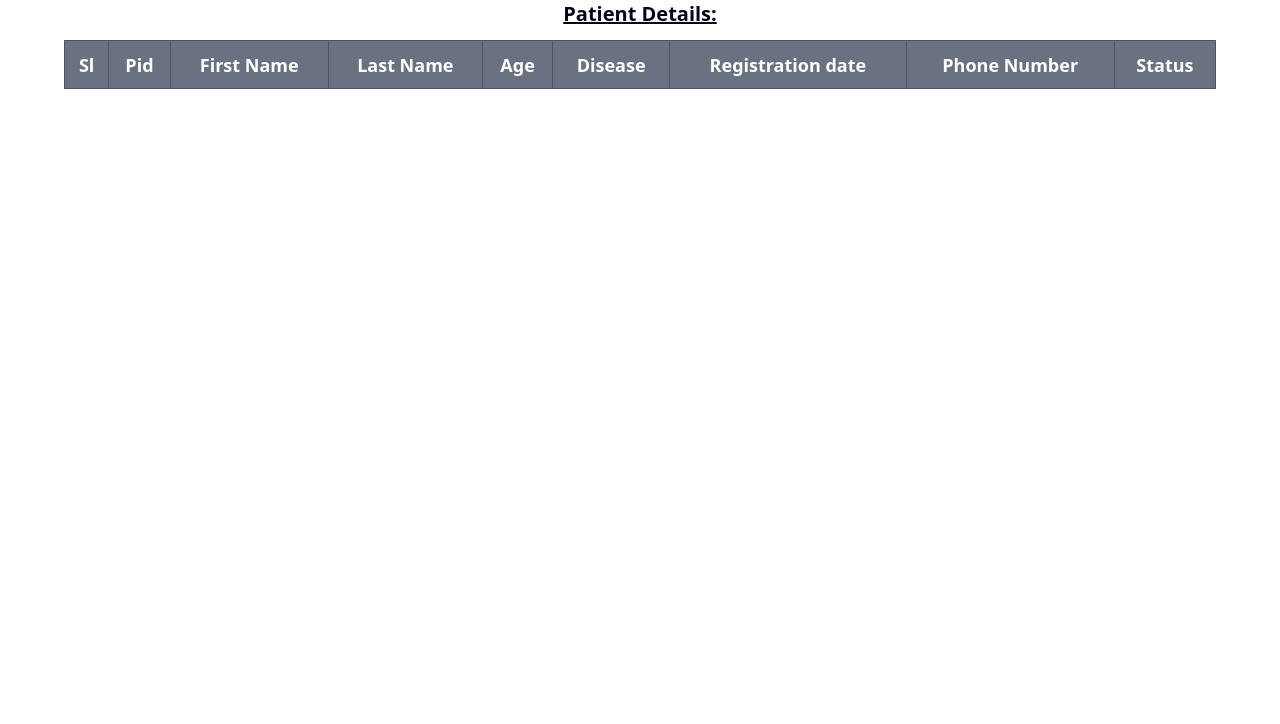
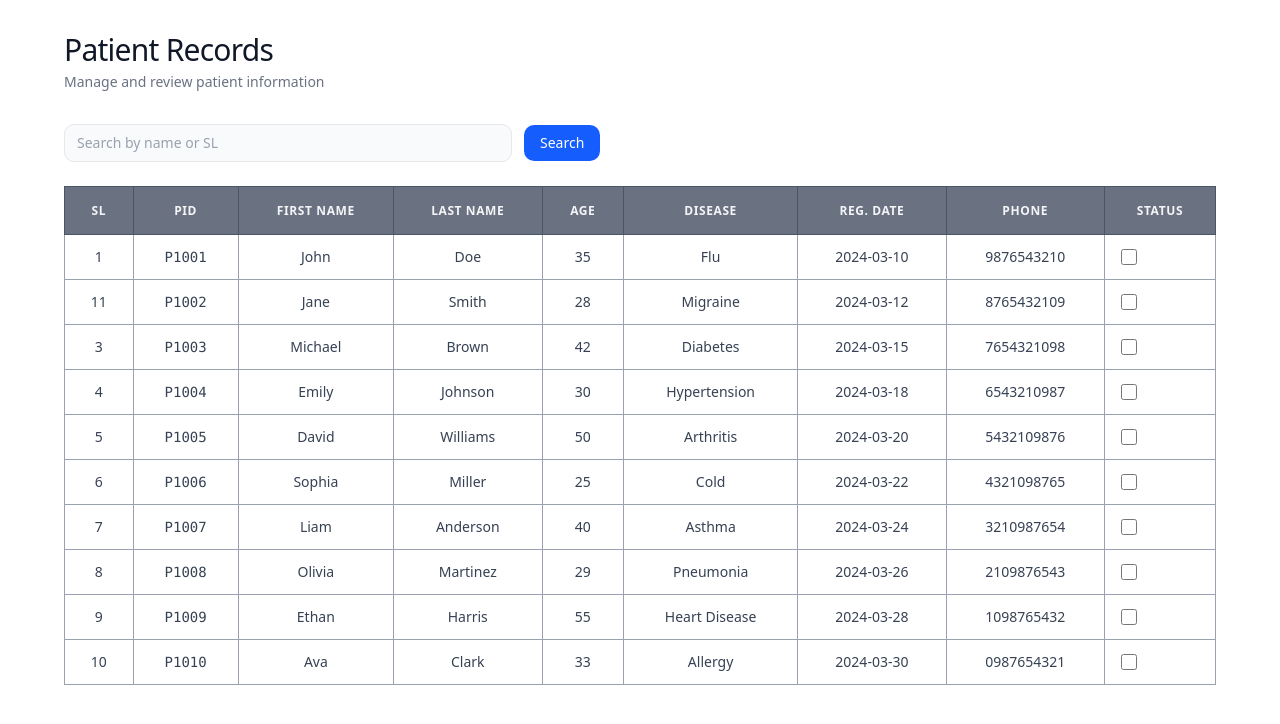
Before and after one commit to Lincoln-Laishram/Registration-system, a React (Vite) app in the folder frontend/: page /patienttable in a window 1280 px wide. Shown: the top 724 px of the page. Built offline with nearby package versions, Linux system fonts and the light colour scheme.

Commit message:
add search with name and id in admin page

```diff
--- a/frontend/src/Pages/Home.jsx
+++ b/frontend/src/Pages/Home.jsx
@@ -7,6 +7,7 @@ import {
   HandleUpdate,
 } from "@/func/Functionality";
     // Check for empty values
+
 export const Register = () => {
   const [inpt, setInpt] = useState({
     patientFirstName: "",
--- a/frontend/src/Pages/PatientTable.jsx
+++ b/frontend/src/Pages/PatientTable.jsx
@@ -10,92 +10,272 @@ import {
 import { FaRegTrashCan } from "react-icons/fa6";
 
 export const PatientTable = () => {
-    const [datas, setDatas] = useState([]);
-    const [toggleRows, setToggleRows] = useState({}); // Track state per row
+  // const [datas, setDatas] = useState([]);
+  const [searchName, setSearchName] = useState("");
 
-    useEffect(() => {
-        const fetchData = async () => {
-            try {
-                const response = await fetch(`http://localhost:${import.meta.env.VITE_PORT}/patients`);
-                if (!response.ok) {
-                    throw new Error(`HTTP error! Status: ${response.status}`);
-                }
-                const data = await response.json();
-                setDatas(data);
-                console.log(data);
-            } catch (error) {
-                console.error("Error:", error);
-            }
-        };
-        fetchData();
-    }, []);
+  let patients = [
+    {
+      sl: 1,
+      pid: "P1001",
+      firstName: "John",
+      lastName: "Doe",
+      age: 35,
+      disease: "Flu",
+      registrationDate: "2024-03-10",
+      phoneNumber: "9876543210",
+      status: "Admitted",
+    },
+    {
+      sl: 11,
+      pid: "P1002",
+      firstName: "Jane",
+      lastName: "Smith",
+      age: 28,
+      disease: "Migraine",
+      registrationDate: "2024-03-12",
+      phoneNumber: "8765432109",
+      status: "Discharged",
+    },
+    {
+      sl: 3,
+      pid: "P1003",
+      firstName: "Michael",
+      lastName: "Brown",
+      age: 42,
+      disease: "Diabetes",
+      registrationDate: "2024-03-15",
+      phoneNumber: "7654321098",
+      status: "Under Treatment",
+    },
+    {
+      sl: 4,
+      pid: "P1004",
+      firstName: "Emily",
+      lastName: "Johnson",
+      age: 30,
+      disease: "Hypertension",
+      registrationDate: "2024-03-18",
+      phoneNumber: "6543210987",
+      status: "Admitted",
+    },
+    {
+      sl: 5,
+      pid: "P1005",
+      firstName: "David",
+      lastName: "Williams",
+      age: 50,
+      disease: "Arthritis",
+      registrationDate: "2024-03-20",
+      phoneNumber: "5432109876",
+      status: "Discharged",
+    },
+    {
+      sl: 6,
+      pid: "P1006",
+      firstName: "Sophia",
+      lastName: "Miller",
+      age: 25,
+      disease: "Cold",
+      registrationDate: "2024-03-22",
+      phoneNumber: "4321098765",
+      status: "Under Treatment",
+    },
+    {
+      sl: 7,
+      pid: "P1007",
+      firstName: "Liam",
+      lastName: "Anderson",
+      age: 40,
+      disease: "Asthma",
+      registrationDate: "2024-03-24",
+      phoneNumber: "3210987654",
+      status: "Admitted",
+    },
+    {
+      sl: 8,
+      pid: "P1008",
+      firstName: "Olivia",
+      lastName: "Martinez",
+      age: 29,
+      disease: "Pneumonia",
+      registrationDate: "2024-03-26",
+      phoneNumber: "2109876543",
+      status: "Discharged",
+    },
+    {
+      sl: 9,
+      pid: "P1009",
+      firstName: "Ethan",
+      lastName: "Harris",
+      age: 55,
+      disease: "Heart Disease",
+      registrationDate: "2024-03-28",
+      phoneNumber: "1098765432",
+      status: "Under Treatment",
+    },
+    {
+      sl: 10,
+      pid: "P1010",
+      firstName: "Ava",
+      lastName: "Clark",
+      age: 33,
+      disease: "Allergy",
+      registrationDate: "2024-03-30",
+      phoneNumber: "0987654321",
+      status: "Admitted",
+    },
+  ];
+  const [filteredPatients, setFilteredPatients] = useState(patients);
 
-    // Function to toggle delete icon visibility for a specific row
+  const [toggleRows, setToggleRows] = useState({});
+
+  // useEffect(() => {
+  //   const fetchData = async () => {
+  //     try {
+  //       const response = await fetch(
+  //         `http://localhost:${import.meta.env.VITE_PORT}/patients`
+  //       );
+  //       if (!response.ok) {
+  //         throw new Error(`HTTP error! Status: ${response.status}`);
+  //       }
+  //       const data = await response.json();
+  //       setDatas(data);
+  //       console.log(data);
+  //     } catch (error) {
+  //       console.error("Error:", error);
+  //     }
+  //   };
+  //   fetchData();
+  // }, []);
+
   const handleToggle = (id) => {
     setToggleRows((prev) => ({
       ...prev,
-            [id]: !prev[id], // Toggle the specific row's state
+      [id]: !prev[id],
     }));
   };
 
-    const HandleDelete = async (id) => {
-        try {
-            const response = await fetch(`http://localhost:${import.meta.env.VITE_PORT}/patients/${id}`, {
-                method: 'DELETE',
-            });
-            if (!response.ok) {
-                throw new Error(`HTTP error! Status: ${response.status}`);
-            }
-            setDatas((prev) => prev.filter((patient) => patient.patient_id !== id));
-        } catch (error) {
-            console.error('Delete error:', error);
-        }
+  // const HandleDelete = async (id) => {
+  //   try {
+  //     const response = await fetch(
+  //       `http://localhost:${import.meta.env.VITE_PORT}/patients/${id}`,
+  //       {
+  //         method: "DELETE",
+  //       }
+  //     );
+  //     if (!response.ok) {
+  //       throw new Error(`HTTP error! Status: ${response.status}`);
+  //     }
+  //     setDatas((prev) => prev.filter((patient) => patient.patient_id !== id));
+  //   } catch (error) {
+  //     console.error("Delete error:", error);
+  //   }
+  // };
+
+  const handleSearch = (e) => {
+    const query = e.target.value.toLowerCase();
+    setSearchName(query);
+    setFilteredPatients(
+      patients.filter(
+        (patient) =>
+          patient.firstName.toLowerCase().includes(query) ||
+          patient.sl.toString().includes(query)
+      )
+    );
   };
 
   return (
-        <>
-            <h1 className="font-extrabold text-xl underline mb-3 text-center">
-                Patient Details:
+    <div className="max-w-7xl mx-auto py-8">
+      <header className="mb-8 ml-16">
+        <h1 className="text-3xl font-medium text-gray-900 tracking-tight">
+          Patient Records
         </h1>
-            <Table>
+        <p className="mt-1 text-sm text-gray-500">
+          Manage and review patient information
+        </p>
+      </header>
+
+      <div className="flex items-center gap-3 mb-6 ml-16">
+        <input
+          type="text"
+          className="flex-1 max-w-md px-3 py-2 bg-gray-50 border border-gray-200 rounded-lg text-sm text-gray-700 placeholder-gray-400 focus:outline-none focus:border-blue-500 transition-colors duration-150"
+          placeholder="Search by name or SL"
+          value={searchName}
+          onChange={handleSearch}
+        />
+        <button
+          className="px-4 py-2 bg-blue-600 text-white text-sm font-medium rounded-lg hover:bg-blue-700 focus:outline-none focus:ring-2 focus:ring-blue-500 focus:ring-offset-2 transition-all duration-150"
+          onClick={handleSearch}
+        >
+          Search
+        </button>
+      </div>
+
+      <section>
+        <Table className="min-w-full">
           <TableHeader>
-                    <TableRow>
-                        <TableHead>Sl</TableHead>
-                        <TableHead>Pid</TableHead>
-                        <TableHead>First Name</TableHead>
-                        <TableHead>Last Name</TableHead>
-                        <TableHead>Age</TableHead>
-                        <TableHead>Disease</TableHead>
-                        <TableHead>Registration date</TableHead>
-                        <TableHead>Phone Number</TableHead>
-                        <TableHead>Status</TableHead>
+            <TableRow className="bg-gray-50 border-b border-gray-200">
+              {[
+                "SL",
+                "PID",
+                "First Name",
+                "Last Name",
+                "Age",
+                "Disease",
+                "Reg. Date",
+                "Phone",
+                "Status",
+              ].map((header) => (
+                <TableHead
+                  key={header}
+                  className="py-3 px-4 text-xs font-semibold text-gray-100 uppercase tracking-wider text-center"
+                >
+                  {header}
+                </TableHead>
+              ))}
             </TableRow>
           </TableHeader>
           <TableBody>
-                    {datas.map((data, index) => (
-                        <TableRow key={data.patient_id}>
-                            <TableCell>{index + 1}</TableCell>
-                            <TableCell>{data.patient_id}</TableCell>
-                            <TableCell>{data.firstname}</TableCell>
-                            <TableCell>{data.lastname}</TableCell>
-                            <TableCell>{data.age}</TableCell>
-                            <TableCell>{data.disease}</TableCell>
-                            <TableCell>
-                                {new Date(data.date).toLocaleDateString("en-GB")}
+            {filteredPatients.map((patient) => (
+              <TableRow
+                key={patient.pid}
+                className="border-b border-gray-100 hover:bg-gray-50 transition-colors duration-100"
+              >
+                <TableCell className="py-3 px-4 text-sm text-gray-700">
+                  {patient.sl}
                 </TableCell>
-                            <TableCell>{data.phoneNumber}</TableCell>
-                            <TableCell>
-                                <div className="dark:bg-black/10 flex items-center justify-center gap-3">
-                                    <label className="text-white">
+                <TableCell className="py-3 px-4 text-sm text-gray-700 font-mono">
+                  {patient.pid}
+                </TableCell>
+                <TableCell className="py-3 px-4 text-sm text-gray-700">
+                  {patient.firstName}
+                </TableCell>
+                <TableCell className="py-3 px-4 text-sm text-gray-700">
+                  {patient.lastName}
+                </TableCell>
+                <TableCell className="py-3 px-4 text-sm text-gray-700">
+                  {patient.age}
+                </TableCell>
+                <TableCell className="py-3 px-4 text-sm text-gray-700">
+                  {patient.disease}
+                </TableCell>
+                <TableCell className="py-3 px-4 text-sm text-gray-700">
+                  {patient.registrationDate}
+                </TableCell>
+                <TableCell className="py-3 px-4 text-sm text-gray-700">
+                  {patient.phoneNumber}
+                </TableCell>
+                <TableCell className="py-3 px-4">
+                  <div className="flex items-center gap-3">
                     <input
-                                            className="dark:border-white-400/20 dark:scale-100 transition-all duration-500 ease-in-out dark:hover:scale-110 dark:checked:scale-100 w-8 h-8"
                       type="checkbox"
-                                            onChange={() => handleToggle(data.patient_id)}
+                      className="w-4 h-4 text-blue-600 border-gray-300 rounded focus:ring-0 focus:ring-offset-0 cursor-pointer"
+                      onChange={() => handleToggle(patient.pid)}
                     />
-                                    </label>
-                                    {toggleRows[data.patient_id] && (
-                                        <FaRegTrashCan className="text-2xl cursor-pointer text-red-700"
-                                            onClick={() => HandleDelete(data.patient_id)}
+                    {toggleRows[patient.pid] && (
+                      <FaRegTrashCan
+                        className="text-lg text-red-500 hover:text-red-600 cursor-pointer transition-colors duration-100"
+                        onClick={() => HandleDelete(patient.pid)}
                       />
                     )}
                   </div>
@@ -104,6 +284,7 @@ export const PatientTable = () => {
             ))}
           </TableBody>
         </Table>
-        </>
+      </section>
+    </div>
   );
 };
```
Also changed, not shown: frontend/src/Pages/AdminLogin.jsx (+12 -8 lines), frontend/src/route/AppRoutes.jsx (+6 -4 lines). Lines whose indentation alone changed are shown as unchanged.
